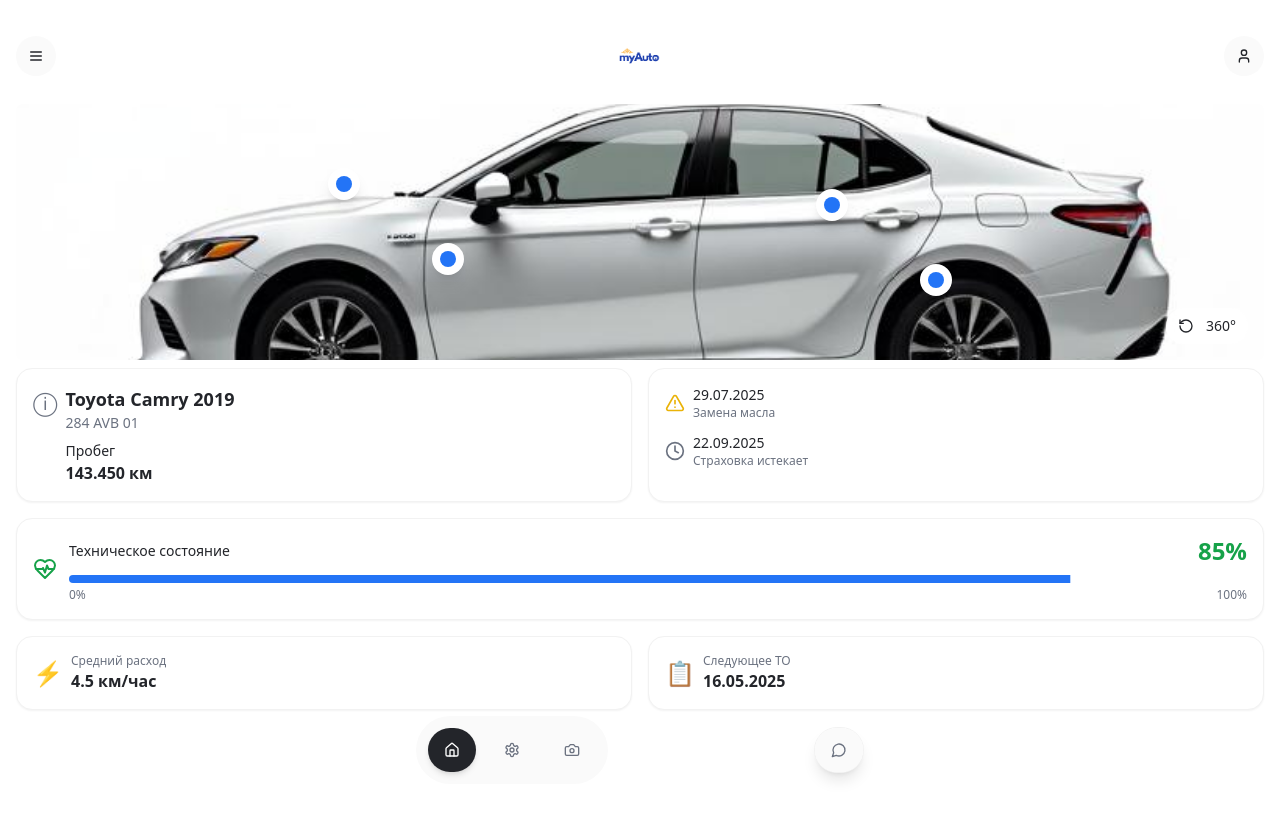
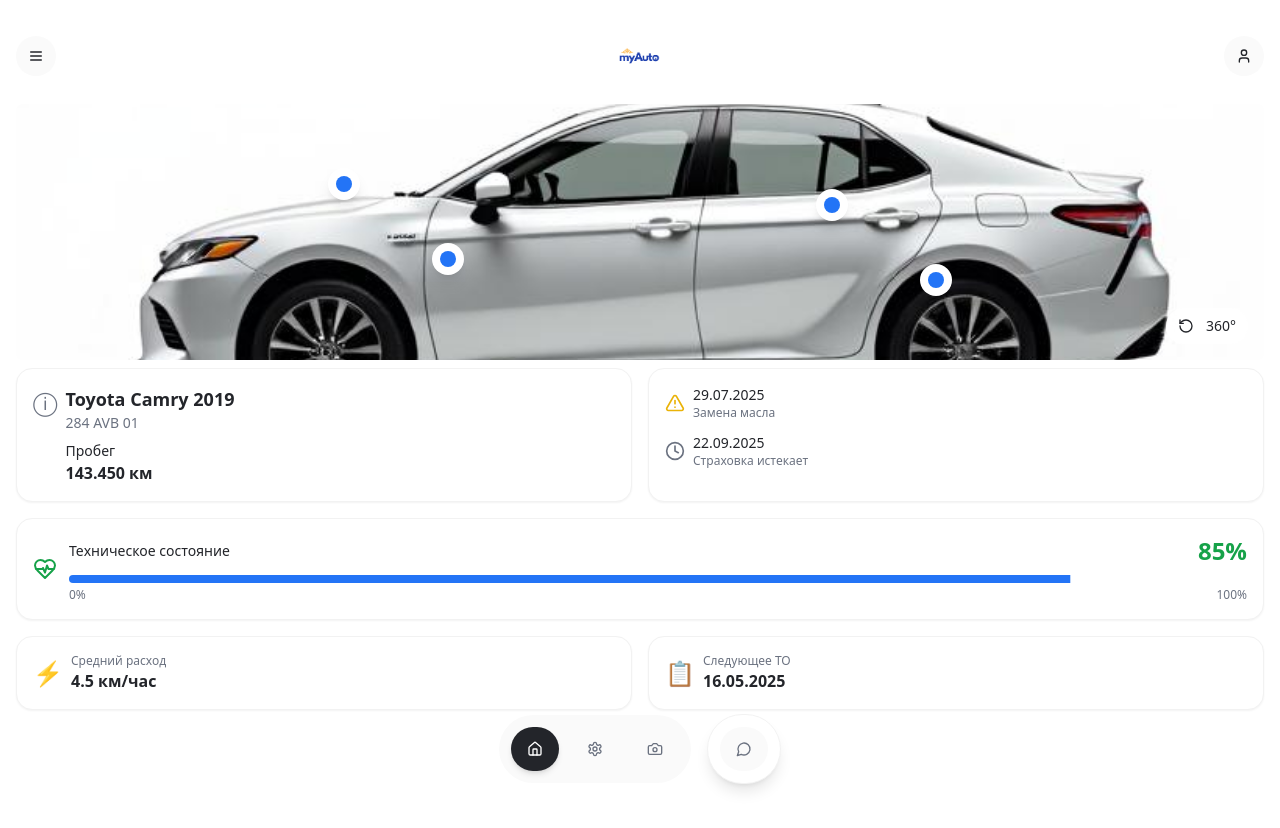
Before and after one commit to Altynbek-Azamatovich/myauto-chat, a React (Vite) app: page / in a window 1280 px wide. Shown: the top 828 px of the page. Built offline with nearby package versions, Linux system fonts and the light colour scheme; the HTML template or start-up script is replaced by a standard one.

Commit message:
Adjust bottom navigation

```diff
--- a/src/components/BottomNavigation.tsx
+++ b/src/components/BottomNavigation.tsx
@@ -16,8 +16,8 @@ const BottomNavigation = () => {
   const isChatActive = location.pathname === "/super-chat";
 
   return (
-    <div className="fixed bottom-4 left-4 right-4">
-      <div className="flex items-center justify-between max-w-md mx-auto">
+    <div className="fixed bottom-4 left-1/2 transform -translate-x-1/2">
+      <div className="flex items-center space-x-4">
         {/* Main navigation buttons */}
         <div className="flex items-center space-x-3 bg-muted rounded-full p-3">
           {navItems.map((item) => (
@@ -38,7 +38,7 @@ const BottomNavigation = () => {
         </div>
 
         {/* SuperChat FAB */}
-        <div className="bg-background border border-border rounded-full shadow-lg">
+        <div className="bg-background border border-border rounded-full shadow-lg p-3">
           <Button
             size="lg"
             className={`rounded-full aspect-square p-4 ${
```
